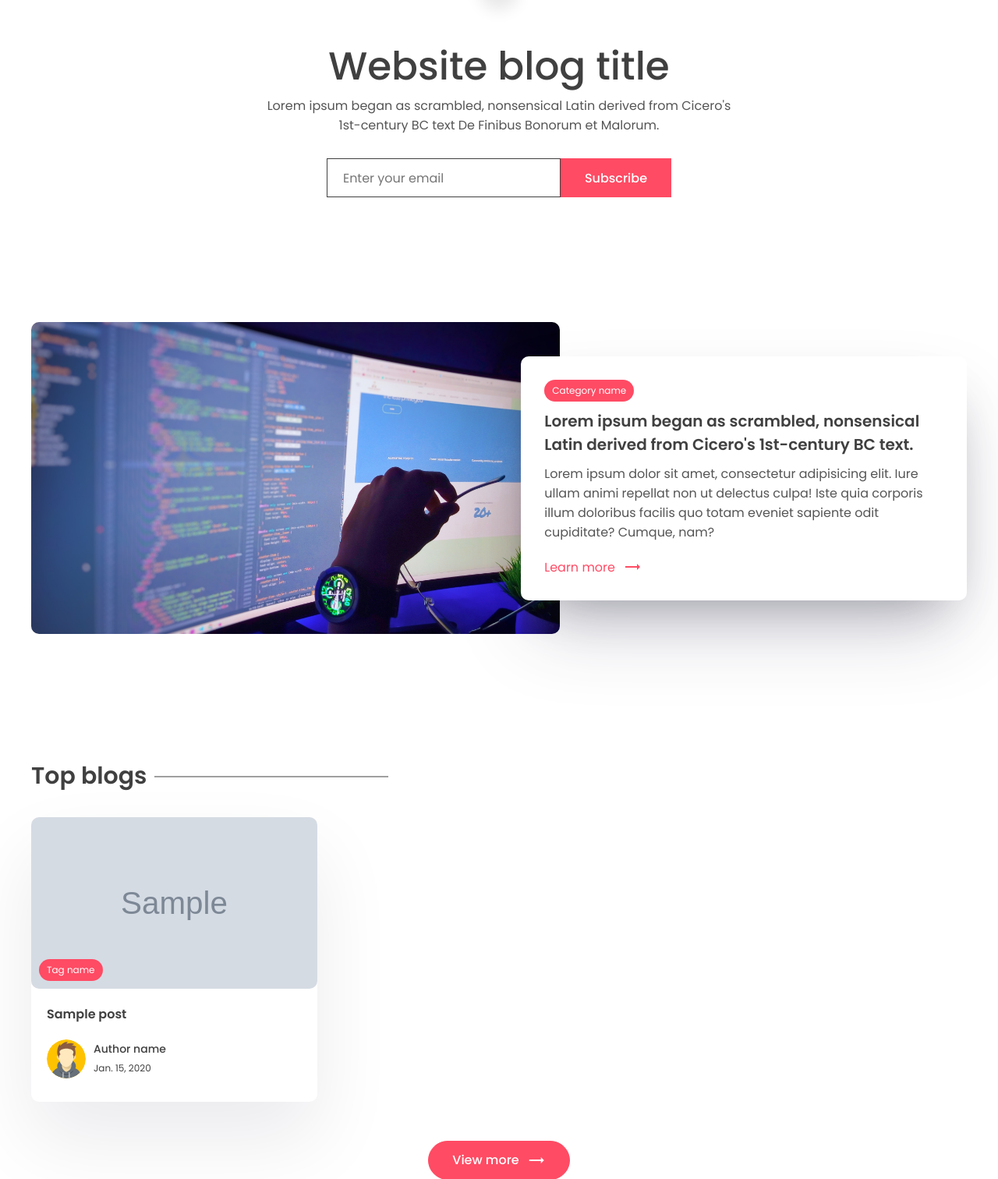
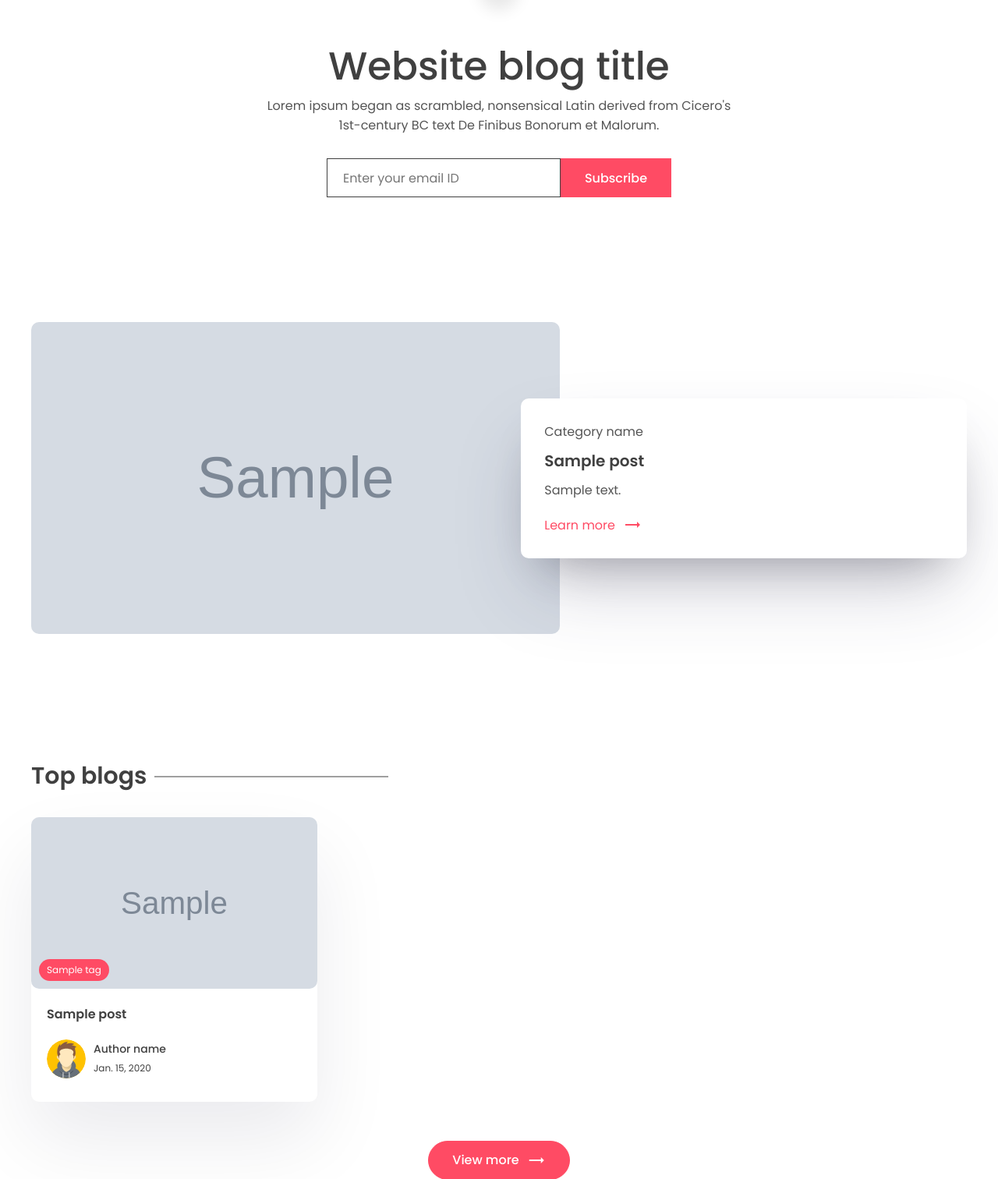
Before and after one commit to Sambit003/blogApp, a Django app: page / in a window 1280 px wide. Shown: the part 352-1864 px from the top of the page at 78% size. Run offline with Django 4.2, Linux system fonts and the light colour scheme; tables that the repository leaves empty hold one stand-in row (values such as "Sample post"); grey boxes marked "Sample" are stand-in pictures; some libraries are stand-ins or nearby versions.

Commit message:
Feat: Popular and new posts. Subscription, featured post

```diff
--- a/app/forms.py
+++ b/app/forms.py
@@ -1,6 +1,6 @@
 from django import forms
-from app.models import Comments
-
+from app.models import Comments, Subscribe
+from django.utils.translation import gettext_lazy as _
 
 class CommentForm(forms.ModelForm):
     class Meta:
@@ -13,3 +13,15 @@ class CommentForm(forms.ModelForm):
         self.fields['email'].widget.attrs['placeholder'] = 'Email'
         self.fields['name'].widget.attrs['placeholder'] = 'Name'
         self.fields['website'].widget.attrs['placeholder'] = 'Website'
+
+
+class SubscribeForm(forms.ModelForm):
+    class Meta:
+        model = Subscribe
+        fields = '__all__'
+        labels = {
+            'email':_(''),
+        }
+    def __init__(self, *args, **kwargs):
+        super().__init__(*args, **kwargs)
+        self.fields['email'].widget.attrs['placeholder'] = 'Enter your email ID'
--- a/app/models.py
+++ b/app/models.py
@@ -44,6 +44,8 @@ class Post(models.Model):
     tags = models.ManyToManyField(Tag, blank=True, related_name='post')
     view_count = models.IntegerField(null=True, blank=True)
 
+    is_featured = models.BooleanField(default=False)
+
 
 '''
 the below class is the model for the comments and it has the following fields:
@@ -65,5 +67,20 @@ class Comments(models.Model):
     email = models.EmailField(max_length=200)
     website = models.CharField(max_length=200, null=True, blank=True)
     post = models.ForeignKey(Post, on_delete=models.CASCADE, related_name='comments')
-    author = models.ForeignKey(User, on_delete=models.CASCADE, null= True, blank= True, related_name='comments')
+    author = models.ForeignKey(User, on_delete=models.CASCADE, null=True, blank=True, related_name='comments')
     parent = models.ForeignKey('self', on_delete=models.DO_NOTHING, null=True, blank=True, related_name='replies')
+
+
+'''
+the below class is the model for the subscribe and it has the following fields:
+email: the email of the person who subscribed
+date: the date and time the person subscribed
+'''
+
+
+class Subscribe(models.Model):
+    email = models.EmailField(max_length=100)
+    date = models.DateTimeField(auto_now=True)
+
+    def __str__(self):
+        return self.email
--- a/app/templates/app/index.html
+++ b/app/templates/app/index.html
@@ -19,58 +19,55 @@
           </div>
           <div class="newsletter">
             <form method="POST">
-              <input
-                type="email"
-                name="email"
-                maxlength="100"
-                placeholder="Enter your email"
-                required=""
-                id="id_email"
-              />
+              {% csrf_token %}
+              {{ subscribe_form }}
               <button class="btn btn-primary">Subscribe</button>
             </form>
+              {% if subscribe_successful %}
+                <br><p class="text-success">You have successfully subscribed to newsletter</p>
+              {% endif %}
           </div>
         </center>
       </div>
     </main>
+    {% if featured_blog %}
     <section class="sp">
       <div class="container">
+          <a href="{% url 'post_page' featured_blog.slug %}">
         <div class="grid-2">
           <div class="post-img">
-            <img src="images/post.png" alt="" />
+            <img src="{{ featured_blog.image.url }}" alt="" />
           </div>
           <div class="post-content">
-            <div class="cetagory">
+            <div class="category">
               <p>Category name</p>
             </div>
             <h1>
-              Lorem ipsum began as scrambled, nonsensical Latin derived from
-              Cicero's 1st-century BC text.
+                {{ featured_blog.title }}
             </h1>
             <p class="des">
-              Lorem ipsum dolor sit amet, consectetur adipisicing elit. Iure
-              ullam animi repellat non ut delectus culpa! Iste quia corporis
-              illum doloribus facilis quo totam eveniet sapiente odit
-              cupiditate? Cumque, nam?
+                {{ featured_blog.content|truncatechars:200 }}
             </p>
             <a class="learn" href="#"
               >Learn more <span class="material-icons"> trending_flat </span></a
             >
           </div>
         </div>
+        </a>
       </div>
     </section>
+    {% endif %}
     <section class="sp">
       <div class="container">
         <h1 class="sec-title">Top blogs</h1>
         <div class="grid-3">
-            {% for post in posts %}
+            {% for post in top_posts %}
           <!-- card -->
           <a href="{% url 'post_page' post.slug %}">
             <div class="card">
               <div class="post-img">
                 <img src="{{post.image.url}}" alt="" />
-                <div class="tag">Tag name</div>
+                <div class="tag">{{ post.tags.all.0.name }}</div>
               </div>
               <div class="card-content">
                 <h3>
@@ -102,13 +99,13 @@
       <div class="container">
         <h1 class="sec-title">New blogs</h1>
         <div class="grid-3">
-            {% for post in posts %}
+            {% for post in recent_post %}
           <!-- card -->
           <a href="{% url 'post_page' post.slug %}">
             <div class="card">
               <div class="post-img">
                 <img src="{{post.image.url}}" alt="" />
-                <div class="tag">Tag name</div>
+                <div class="tag">{{ post.tags.all.0.name }}</div>
               </div>
               <div class="card-content">
                 <h3>
--- a/app/views.py
+++ b/app/views.py
@@ -2,7 +2,7 @@ from django.http import HttpResponseRedirect
 from django.shortcuts import render
 from django.urls import reverse
 
-from app.forms import CommentForm
+from app.forms import CommentForm, SubscribeForm
 from app.models import Post, Comments
 
 '''
@@ -46,5 +46,21 @@ def post_page(request, slug):
 
 
 def index(request):
-    context = {'posts': Post.objects.all()}
+    top_posts = Post.objects.all().order_by('-view_count')[0:3]
+    recent_post = Post.objects.all().order_by('-last_modified')[0:3]
+    featured_blog = Post.objects.filter(is_featured=True)
+    subscribe_form = SubscribeForm()
+    subscribe_successful = None
+
+    if featured_blog:
+        featured_blog = featured_blog[0]
+
+    if request.POST:
+        subscribe_form = SubscribeForm(request.POST)
+        if subscribe_form.is_valid():
+            subscribe_form.save()
+            subscribe_successful = 'Thank you for subscribing!'
+            subscribe_form = SubscribeForm()
+
+    context = {'posts': Post.objects.all(), 'top_posts': top_posts, 'recent_post': recent_post, 'subscribe_form': subscribe_form, 'subscribe_successful': subscribe_successful, 'featured_blog': featured_blog}
     return render(request, 'app/index.html', context)
```
Also changed, not shown: app/migrations/0006_subscribe.py (added), app/migrations/0007_post_is_featured.py (added), upload/images/banyak_islands_indo-sumatra.jpg (added).
